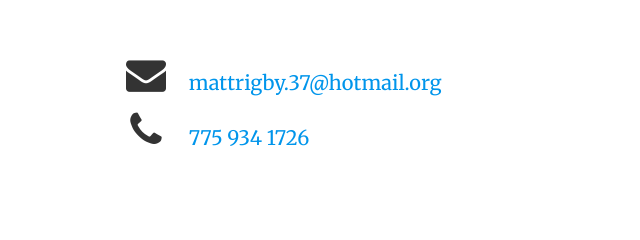
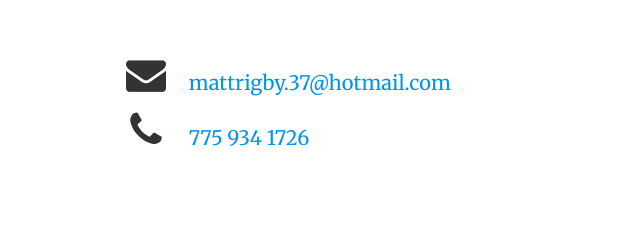
Before and after one commit to MattRigby/mattrigby.github.io, a plain HTML site: page index.html in a window 1280 px wide. Shown: the part 5333-5573 px from the top of the page, 334-974 px from the left. Drawn offline with nearby package versions, Linux system fonts and the light colour scheme; some icons are missing.

Commit message:
Update index.html

```diff
--- a/index.html
+++ b/index.html
@@ -510,7 +510,7 @@ I am a hard-working, well-read, extremely effective communicator, whose lifelong
 
       <li>
         <i class="fa-li fa fa-envelope fa-2x" aria-hidden="true"></i>
-        <span id="person-email" itemprop="email"><a href="mailto:mattrigby.37@hotmail.org">mattrigby.37@hotmail.org</a></span>
+        <span id="person-email" itemprop="email"><a href="mailto:mattrigby.37@hotmail.com">mattrigby.37@hotmail.com</a></span>
       </li>
 
 
```
